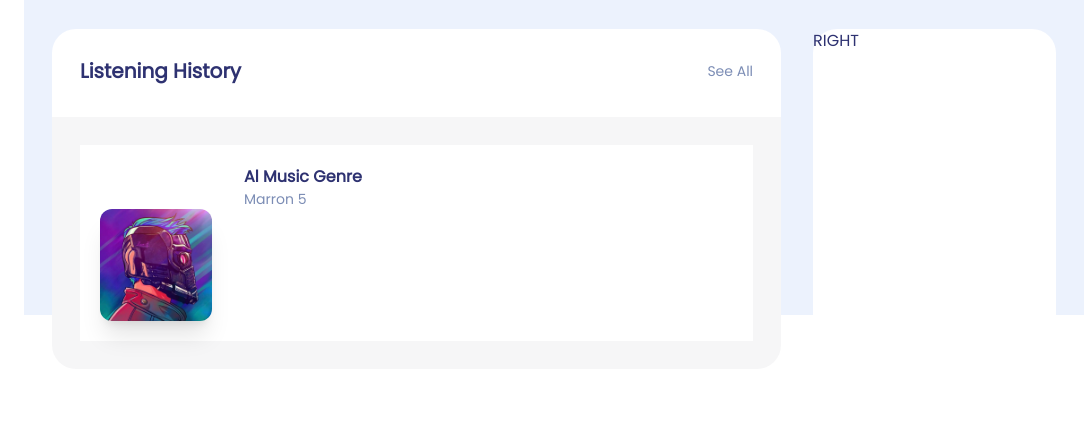
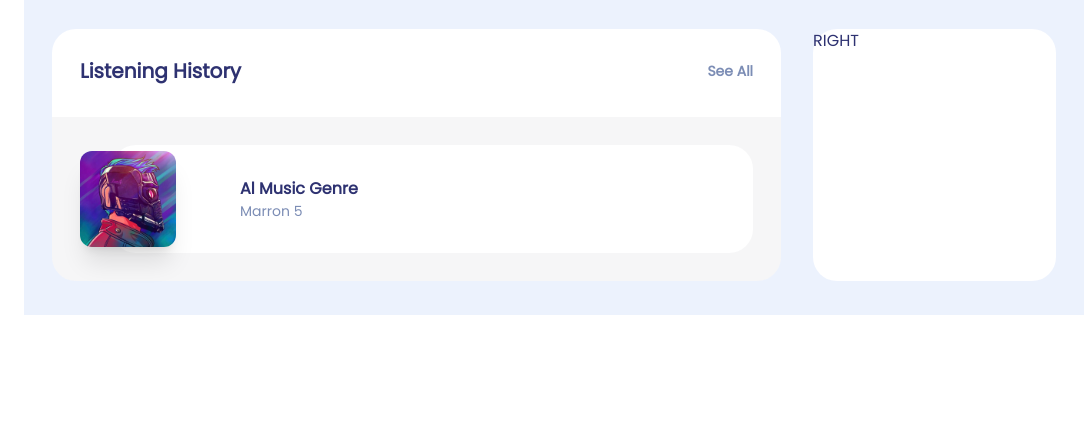
Before and after one commit to Alexis1476/tailwind-project, a website: page src/musicStream.html in a window 1280 px wide. Shown: the part 485-906 px from the top of the page, 196-1280 px from the left. Drawn offline with Linux system fonts and the light colour scheme.

Commit message:
Centrage de l'image reussie

```diff
--- a/src/musicStream.html
+++ b/src/musicStream.html
@@ -187,19 +187,21 @@
             <!--Liste des chansons-->
             <section class="bg-white w-3/4 rounded-3xl space-y-8">
                 <!--Header-->
-                <div class="text-xl font-bold flex justify-between p-7 pb-0">
+                <div class="text-xl flex justify-between p-7 pb-0 font-bold">
                     <h2>Listening History</h2>
-                    <button class="text-sm text-[#7C8DB5]">See All</button>
+                    <button class="text-sm text-[#7C8DB5] font-bold">See All</button>
                 </div>
                 <!--Contenu liste de chansons-->
-                <div class="flex p-7 space-y-4 bg-gray-600 bg-opacity-5 rounded-b-3xl">
-                    <div class="relative bg-white w-full p-5">
-                        <div class="pl-36">
+                <div class="flex p-7 space-y-4 bg-gray-600 bg-opacity-5 rounded-b-3xl my-7">
+
+                    <div class="relative w-full">
+                        <div class="ml-8 bg-white pl-32 rounded-3xl py-8">
                             <h3 class="font-bold">Al Music Genre</h3>
                             <h4 class="text-sm text-[#7C8DB5]">Marron 5</h4>
                         </div>
-                        <img class=" top-0 h-28 rounded-xl shadow-xl" src="../img/avatar.png" alt="Cover">
-                        <div class="absolute">
+                        <img class="absolute left-0 top-1.5 h-24 rounded-xl shadow-xl" src="../img/avatar.png"
+                             alt="Cover">
+                        <div class="">
                             <!--Elements superposés-->
                         </div>
                     </div>
```
Also changed, not shown: dist/style.css.
